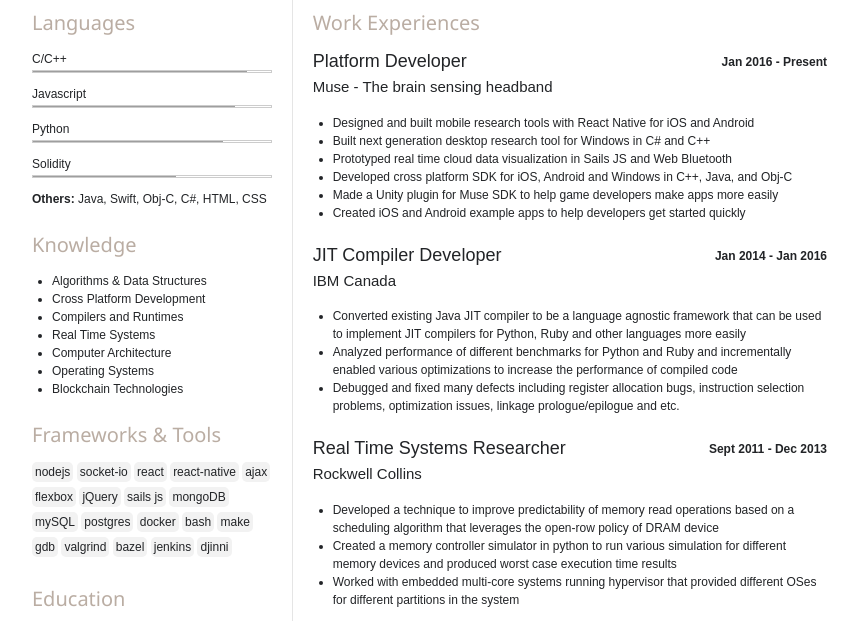
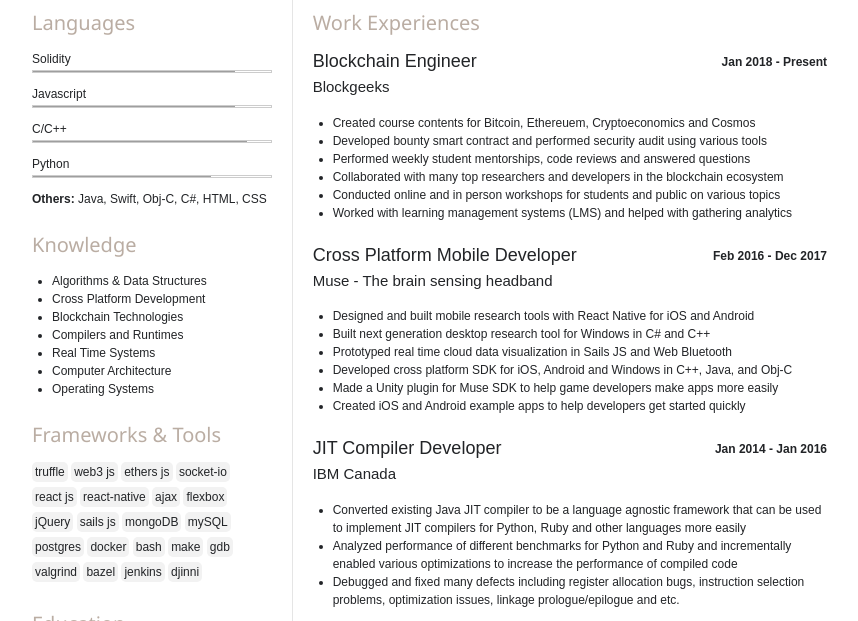
Before and after one commit to jackwzp/jackwzp.github.io, a plain HTML site: page index.html in a window 1280 px wide. Shown: the part 163-784 px from the top of the page, without its empty margins (208-1066 px from the left). Drawn offline with nearby package versions, Linux system fonts and the light colour scheme.

Commit message:
update bg exp

```diff
--- a/index.html
+++ b/index.html
@@ -36,9 +36,9 @@
             <div class="side-bar">
                <div class="skills">
                   <h4>Languages</h4>
-                  <p>C/C++</p>
+                  <p>Solidity</p>
                   <div class="w3-border">
-                    <div class="w3-grey" style="height:1px;width:90%"></div>
+                    <div class="w3-grey" style="height:1px;width:85%"></div>
                   </div>
 
                   <p>Javascript</p>
@@ -46,14 +46,14 @@
                     <div class="w3-grey" style="height:1px;width:85%"></div>
                   </div>
 
+                  <p>C/C++</p>
+                  <div class="w3-border">
+                    <div class="w3-grey" style="height:1px;width:90%"></div>
+                  </div>
+
                   <p>Python</p>
                   <div class="w3-border">
-                    <div class="w3-grey" style="height:1px;width:80%"></div>
-                  </div>
-
-                  <p>Solidity</p>
-                  <div class="w3-border">
-                    <div class="w3-grey" style="height:1px;width:60%"></div>
+                    <div class="w3-grey" style="height:1px;width:75%"></div>
                   </div>
 
                   <p><strong>Others:</strong> Java, Swift, Obj-C, C#, HTML, CSS </p>
@@ -64,11 +64,11 @@
                   <ul class="knowledge-list">
                      <li>Algorithms & Data Structures</li>
                      <li>Cross Platform Development</li>
+                     <li>Blockchain Technologies</li>
                      <li>Compilers and Runtimes</li>
                      <li>Real Time Systems</li>
                      <li>Computer Architecture</li>
                      <li>Operating Systems</li>
-                     <li>Blockchain Technologies</li>
                   </ul>
                   <!-- <p class="knowledge-list">Algorithm & Data Structures, Operating Systems, Compilers and Runtimes, Real Time Systems, Computer Architecture, Cross Platform Development and Blockchain</p> -->
                </div>
@@ -76,7 +76,7 @@
                <div class="frameworks">
                   <h4>Frameworks & Tools</h4>
                   <ul>
-                     <li>nodejs</li> <li>socket-io</li> <li>react</li> <li>react-native</li> <li>ajax</li>
+                     <li>truffle</li> <li>web3 js</li> <li>ethers js</li> <li>socket-io</li> <li>react js</li> <li>react-native</li> <li>ajax</li>
                      <li>flexbox</li> <li>jQuery</li> <li>sails js</li> <li>mongoDB</li> <li>mySQL</li> <li>postgres</li>
                      <li>docker</li> <li>bash</li> <li>make</li> <li>gdb</li> <li>valgrind</li> <li>bazel</li>
                      <li>jenkins</li> <li>djinni</li>
@@ -112,9 +112,25 @@
                   <h4>Work Experiences</h4>
 
                   <div class="experience-item">
+                    <div class="exp-title">
+                      <h2>Blockchain Engineer</h2>
+                      <p><strong>Jan 2018 - Present</strong></p>
+                    </div>
+                    <h3>Blockgeeks</h3>
+                    <ul>
+                      <li>Created course contents for Bitcoin, Ethereuem, Cryptoeconomics and Cosmos</li>
+                      <li>Developed bounty smart contract and performed security audit using various tools</li>
+                      <li>Performed weekly student mentorships, code reviews and answered questions</li>
+                      <li>Collaborated with many top researchers and developers in the blockchain ecosystem</li>
+                      <li>Conducted online and in person workshops for students and public on various topics</li>
+                      <li>Worked with learning management systems (LMS) and helped with gathering analytics</li>
+                    </ul>
+                  </div>
+
+                  <div class="experience-item">
                      <div class="exp-title">
-                        <h2>Platform Developer</h2>
-                        <p><strong>Jan 2016 - Present</strong></p>
+                        <h2>Cross Platform Mobile Developer</h2>
+                        <p><strong>Feb 2016 - Dec 2017</strong></p>
                      </div>
                      <h3>Muse - The brain sensing headband</h3>
                      <ul>
@@ -140,7 +156,7 @@
                      </ul>
                   </div>
 
-                  <div class="experience-item">
+                  <!-- <div class="experience-item">
                      <div class="exp-title">
                         <h2>Real Time Systems Researcher</h2>
                         <p><strong>Sept 2011 - Dec 2013</strong></p>
@@ -151,12 +167,13 @@
                         <li>Created a memory controller simulator in python to run various simulation for different memory devices and produced worst case execution time results</li>
                         <li>Worked with embedded multi-core systems running hypervisor that provided different OSes for different partitions in the system</li>
                      </ul>
-                  </div>
+                  </div> -->
                </section>
 
                <section class="projects">
                   <h4>Personal Projects</h4>
                   <ul>
+                        <li>Built a bitcoin web wallet that can send and receive bitcoin on testnet and mainnet</li>
                         <li>Nodejs bookstore app that allow admin to add/delete/modify book inventory</li>
                         <li>Weather app with php and mySQL for user to lookup weather for a location</li>
                         <li>Created Mac OSX adult content blocker that works across multiple browsers</li>
```
